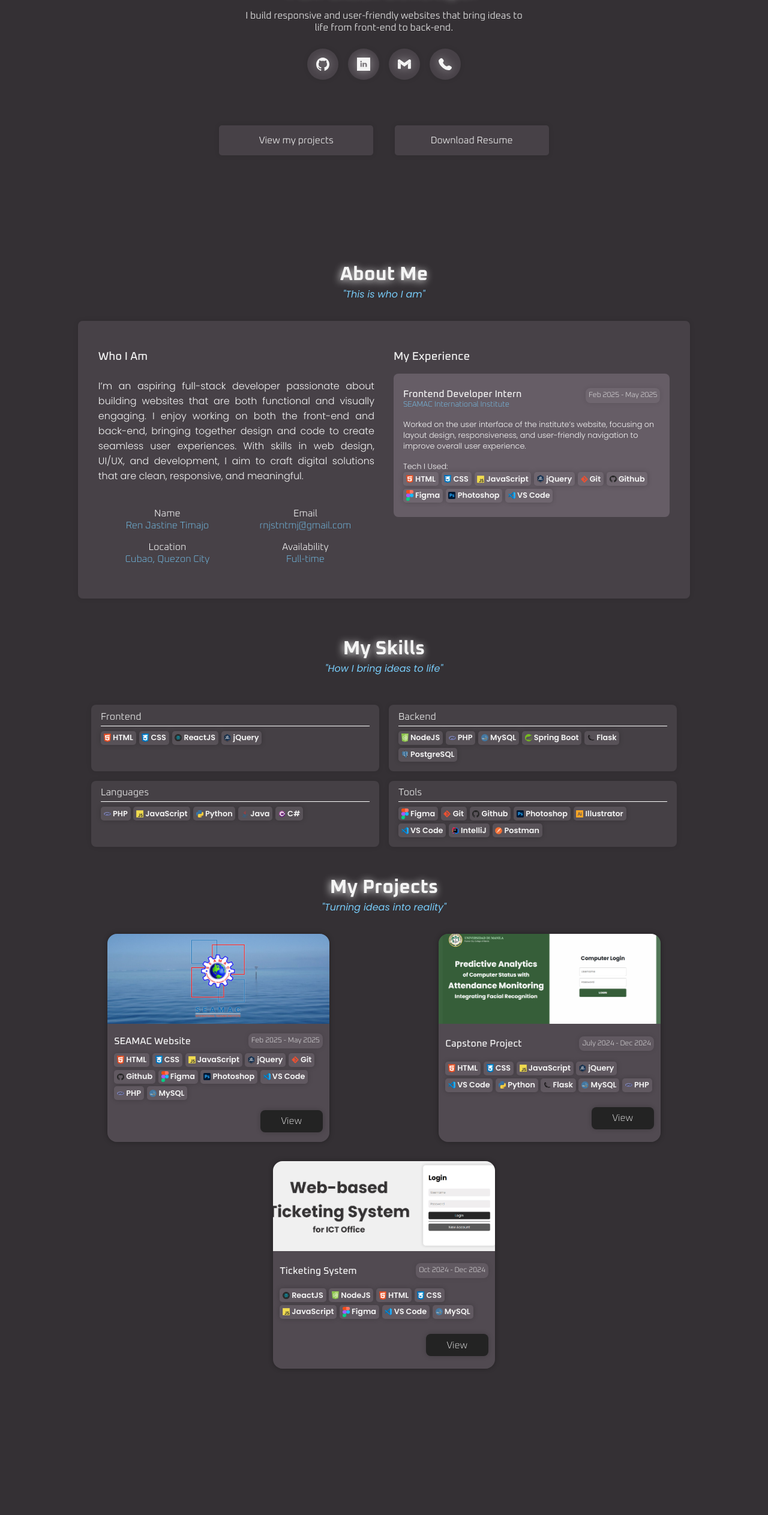
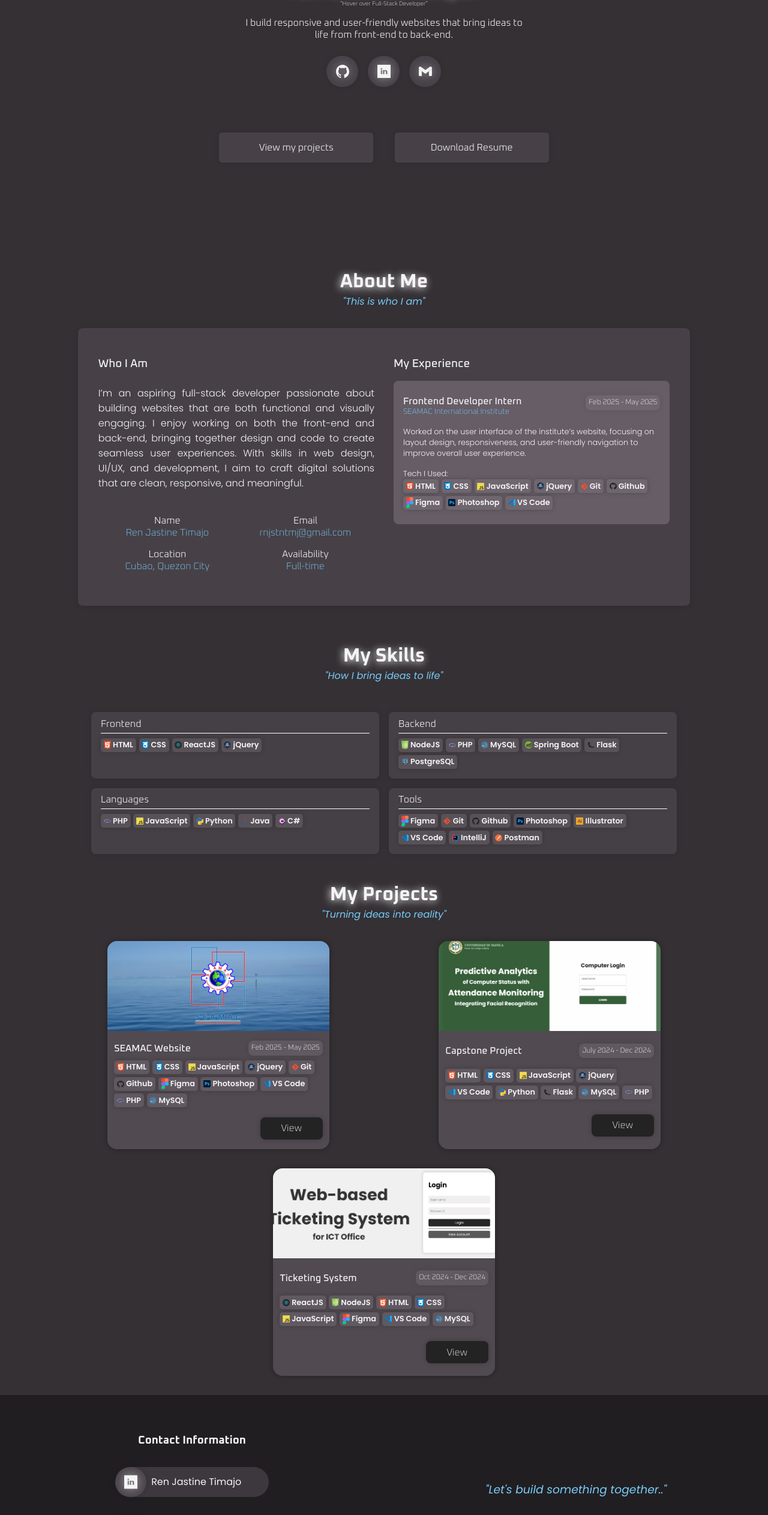
Before and after one commit to renjastine/myportfolio, a React (Create React App) app: page / in a window 1280 px wide. Shown: the part 233-2759 px from the top of the page at 60% size. Before the commit the page ends 2547 px from the top, so only its background shows below. Built offline with nearby package versions, Linux system fonts and the light colour scheme.

Commit message:
Contact Progress (100%)

```diff
--- a/src/App.js
+++ b/src/App.js
@@ -1,4 +1,5 @@
 import Projects from "./component/Projects";
+import Contact from "./component/Contact";
 import AboutMe from "./component/AboutMe";
 import Skill from "./component/Skill";
 import Home from "./component/Home";
@@ -6,7 +7,6 @@ import Nav from "./component/Nav";
 import "./css/animations.css"
 import "./css/style.css"
 import "./css/font.css"
-
 
 import { BrowserRouter as Router, Routes, Route, BrowserRouter } from "react-router-dom";
 
@@ -20,6 +20,7 @@ function App() {
         <AboutMe />
         <Skill />
         <Projects />
+        <Contact />
       </BrowserRouter>
     </div>
   );
--- /dev/null
+++ b/src/component/Contact.jsx
@@ -0,0 +1,43 @@
+import React from 'react'
+import linkedin from "../icons/linkedin.svg"
+import gmail from "../icons/gmail.svg"
+import { Link } from 'react-router-dom'
+
+export default function Contact() {
+    return (
+        <div className='contact d-flex-r'>
+            <div className="contacts-info d-flex-c">
+                <h3 className='color-2 oxanium-heading'>Contact Information</h3>
+                <div className="contact-row d-flex-r">
+                    <div className="circle d-flex-r">
+                        <img id='homeIcons' src={linkedin} alt="linkedin" />
+                    </div>
+                    <Link
+                        to={"https://www.linkedin.com/in/ren-jastine-timajo-936b56346"}
+                        className='color-2 poppins-regular'
+                        target='_blank'
+                        style={{ textDecoration: "none" }}
+                    >
+                        Ren Jastine Timajo
+                    </Link>
+                </div>
+                <div className="contact-row d-flex-r">
+                    <div className="circle d-flex-r">
+                        <img id='homeIcons' src={gmail} alt="gmail" />
+                    </div>
+                    <Link
+                        to={"https://mail.google.com/mail/u/0/#search/rnjstntmj%40gmail.com"}
+                        className='color-2 poppins-regular'
+                        target='_blank'
+                        style={{ textDecoration: "none" }}
+                    >
+                        rnjstntmj@gmail.com
+                    </Link>
+                </div>
+            </div>
+            <div className="tagline d-flex-c">
+                <h3 className='color-1 poppins-regular-italic'>"Let's build something together.."</h3>
+            </div>
+        </div>
+    )
+}
--- a/src/component/Home.jsx
+++ b/src/component/Home.jsx
@@ -13,6 +13,7 @@ export default function Home() {
             <div className="home-box-1 d-flex-c">
                 <p className='color-2 oxanium-300'>I'm Ren Jastine Timajo, an aspiring</p>
                 <h1 className='color-2 oxanium-heading'>Full-Stack Developer</h1>
+                <p className='color-2 oxanium-200'>“Hover over Full-Stack Developer”</p>
                 <p className='color-2 oxanium-300'>I build responsive and user-friendly websites that bring ideas to life from front-end to back-end.</p>
 
                 <div className="home-contacts d-flex-r">
@@ -37,9 +38,6 @@ export default function Home() {
                     >
                         <img id='homeIcons' src={gmail} alt="gmail" />
                     </Link>
-                    <div className="circle d-flex-r phone">
-                        <img id='homeIcons' src={phone} alt="phone" />
-                    </div>
                 </div>
 
                 <div className="buttons">
--- a/src/component/Nav.jsx
+++ b/src/component/Nav.jsx
@@ -6,8 +6,8 @@ export default function Nav() {
       <h3 className='poppins-medium color-1'>Portfolio</h3>
       <ul className='n-ul'>
         <li className='poppins-light color-2'>Home</li>
+        <li className='poppins-light color-2'>About</li>
         <li className='poppins-light color-2'>Skills</li>
-        <li className='poppins-light color-2'>About</li>
         <li className='poppins-light color-2'>Projects</li>
         <li className='poppins-light color-2'>Contact</li>
       </ul>
--- a/src/css/style.css
+++ b/src/css/style.css
@@ -84,6 +84,11 @@ nav {
 }
 
 .home-box-1> :nth-child(3) {
+    font-size: 0.6rem;
+    user-select: none;
+}
+
+.home-box-1> :nth-child(4) {
     margin-top: 1rem;
     max-width: 486px;
 }
@@ -93,6 +98,9 @@ nav {
     height: 70px;
     justify-content: center;
     align-items: center;
+    column-gap: 1rem;
+    width: 80%;
+    max-width: 471.15px;
 }
 
 .home-contacts>.circle {
@@ -102,15 +110,7 @@ nav {
     justify-content: center;
     align-items: center;
     height: 52px;
-    width: 52px;
-}
-
-.home-contacts> :nth-child(2) {
-    margin-inline: 1rem 0rem;
-}
-
-.home-contacts> :nth-child(3) {
-    margin-inline: 1rem;
+    width: 53px;
 }
 
 .circle:hover>#homeIcons {
@@ -373,6 +373,50 @@ header > h1:hover {
     box-shadow: 0 0 0.5rem rgba(0, 0, 0, 0.20);
 }
 
+/* ############### CONTACT ############### */
+
+.contact {
+    background-color: #211E21;
+    justify-content: center;
+    padding-block: 2rem;
+    flex-wrap: wrap;
+    justify-content: space-around;
+}
+
+.contacts-info {
+    align-items: center;
+    width: 95%;
+    padding-block: 2rem;
+    row-gap: 2rem;
+    max-width: 445.35px;
+}
+
+.contact-row {
+    width: 255.74px;
+    height: 50px;
+    border-radius: 2rem;
+    background-color: #5a535a80;
+    align-items: center;
+    column-gap: 0.5rem;
+}
+
+.contact-row > .circle {
+    justify-content: center;
+    width: 52px;
+    height: 50px;
+    border-radius: 2rem;
+    background-color: #5a535a80;
+    box-shadow: 0 0 0.5rem rgba(0, 0, 0, 0.20);
+}
+
+.tagline {
+    align-items: center;
+    justify-content: center;
+    width: 95%;
+    padding: 2rem 1rem;
+    max-width: 445.35px;
+}
+
 @media screen and (min-width : 425px) {
     .n-ul {
         display: flex;
```
